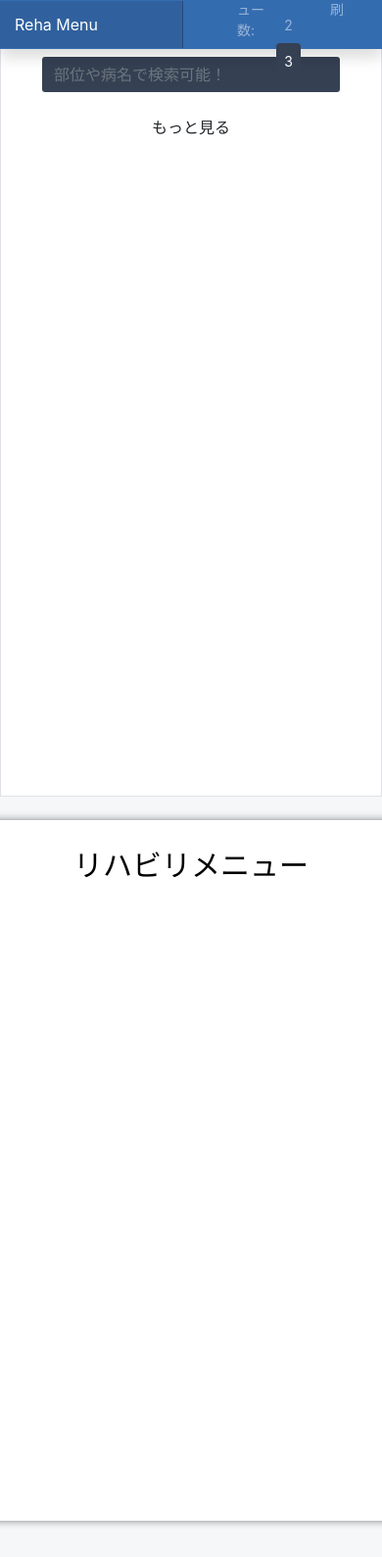
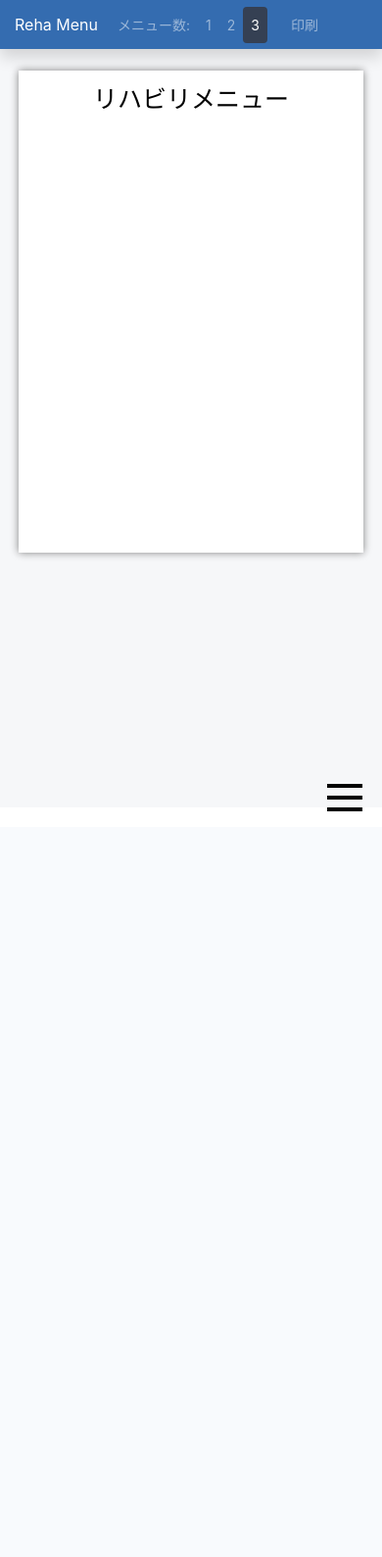
Before and after one commit to keisukeookuma/self-ex, a PHP site: page / in a window 390 px wide. Shown: the whole page at 98% size. After the commit the page ends 828 px from the top, so only its background shows below. Run offline with PHP 8.4, Linux system fonts and the light colour scheme; data that the repository does not hold is empty.

Commit message:
スマホデザイン対応

```diff
--- a/html/css/index.css
+++ b/html/css/index.css
@@ -72,8 +72,13 @@ body {
     padding-top: .75rem;
     padding-bottom: .75rem;
     font-size: 1rem;
-    background-color: rgba(20,20,31,.12);
-    box-shadow: inset -1px 0 0 rgba(0, 0, 0, .25);
+  }
+
+  @media (min-width: 670px) {
+    .navbar-brand{
+      background-color: rgba(20,20,31,.12);
+      box-shadow: inset -1px 0 0 rgba(0, 0, 0, .25);
+    }
   }
 
   .navbar-brand a{
@@ -112,17 +117,6 @@ body {
   .height-38 {
     height: 38px;
     width: 130px;
-  }
-  #preview {
-    /* background-image: url(../img/back.jpg); */
-    background-size: contain;
-    background-color: white;
-    color: black;
-    height: 715px;
-    width: 525px;
-    min-width: 500px;
-    box-shadow: 0 0 8px gray;
-    font-size: 20px;
   }
 
   nav {
@@ -217,6 +211,30 @@ body {
   color: gray;
 }
 
+#preview {
+  /* background-image: url(../img/back.jpg); */
+  background-size: contain;
+  background-color: white;
+  color: black;
+  height: 715px;
+  width: 525px;
+  min-width: 525px;
+  box-shadow: 0 0 8px gray;
+  font-size: 20px;
+  padding: 1.5rem;
+}
+
+/* スマホとタブレットは同じサイズ */
+@media (max-width: 1000px){
+  #preview{
+    height: 492px;
+    width: 352px;
+    min-width: 352px;
+    padding: 0.25rem;
+  }
+}
+
+
 #preview .position-top-right {
   position: absolute;
   right: 0;
@@ -245,7 +263,15 @@ body {
 }
 
 #preview .contents2 ol{
-  font-size: 16px;
+  font-size: 14px;
+}
+
+#preview .contents2 ol{
+  padding-left: 50px;
+}
+
+#preview .contents1 {
+  margin-top: 48px;
 }
 
 #preview .contents1 img{
@@ -271,6 +297,166 @@ pre {
   border: none;
 }
 
+.search-item-height{
+  width:100%;
+  height: 85vh;
+}
+
+/* ハンバーガーメニュー */
+@media (max-width: 670px) {
+  .hamburger-menu {
+    width: 100%;
+    display: flex;
+    flex-wrap: wrap;
+    justify-content: flex-end;
+    align-items: center;
+    height: 60px;
+    padding: 0 20px;
+    position: fixed;
+    bottom: 0;
+    left: 0;
+    z-index: 2;
+    box-sizing: border-box;
+  }
+
+  .menu-trigger {
+    display: inline-block;
+    position: relative;
+    width: 36px;
+    height: 28px;
+    vertical-align: middle;
+    cursor: pointer;
+  }
+  .menu-trigger span {
+    display: inline-block;
+    box-sizing: border-box;
+    position: absolute;
+    left: 0;
+    width: 100%;
+    height: 4px;
+    background-color: #000;
+    transition: all .5s .2s;
+  }
+  .menu-trigger.active span {
+    background-color: #fff;
+  }
+  .menu-trigger span:nth-of-type(1) {
+    top: 0;
+  }
+  .menu-trigger.active span:nth-of-type(1) {
+    transform: translateY(12px) rotate(-45deg);
+  }
+  .menu-trigger span:nth-of-type(2) {
+    top: 12px;
+  }
+  .menu-trigger.active span:nth-of-type(2) {
+    opacity: 0;
+  }
+  .menu-trigger span:nth-of-type(3) {
+    bottom: 0;
+  }
+  .menu-trigger.active span:nth-of-type(3) {
+    transform: translateY(-12px) rotate(45deg);
+  }
+
+  .hamburger-nav {
+    width: 100%;
+    height: 80%;
+    background-color: rgba(0, 0, 0, 0.7);
+    color: #fff;
+    text-align: center;
+    display: none;
+    position: fixed;
+    bottom: 0;
+    left: 0;
+    z-index: 1;
+    padding-bottom: 60px;
+  }
+
+  /* スマホサイズの色調整 */
+  .item-sample p, .btn, .template a{
+    color: #fff;
+  }
+
+  .form-control-dark, .form-bg {
+    background-color: #fff;
+  }
+
+/* スクロールの調整 */
+  .search-item-height {
+    height: 40vh;
+  }
+
+/* 　previewの調整 */
+  #preview h1{
+    font-size: 25px;
+    margin-top: 10px;
+  }
+
+  .contents3 img{
+    max-width: 140px;
+    max-height: 106px;
+  }
+
+  .contents3 p{
+    font-size: 17px;
+  }
+
+  .contents3 ol {
+    font-size: 10px;
+    padding: 0 0 0 20px;
+  }
+
+  #preview .contents3 .position-top-right {
+    font-size: 12px;
+  }
+
+  #preview .contents2 img{
+    max-width: 170px;
+    max-height: 128px;
+  }
+
+  #preview .contents2 p{
+    font-size: 19px;
+  }
+
+  #preview .contents2 .position-top-right {
+    font-size: 12px;
+  }
+
+  #preview .contents2 ol{
+    font-size: 10px;
+  }
+
+  #preview .contents2 ol {
+    padding-left: 40px;
+  }
+
+  #preview .contents1 img{
+    max-width: 250px;
+    max-height: 300px;
+  }
+
+  #preview .contents1 p{
+    font-size: 22px;
+  }
+
+  #preview .contents1 ol{
+    font-size: 1.06em;
+  }
+
+  #preview .contents1 ol {
+    padding-left: 30px;
+  }
+
+  #preview .contents1 .position-top-right {
+    font-size: 14px;
+  }
+
+  #preview .contents1 {
+    margin-top: 35px;
+  }
+}
 
   @media print{
     .noprint {
@@ -326,7 +512,7 @@ pre {
       padding-bottom: 0px;
     }
     .print-preview .contents2 ol{
-      font-size: 41px;
+      font-size: 38px;
       padding-left: 80px;
     }
 
--- a/html/index.php
+++ b/html/index.php
@@ -9,10 +9,10 @@
 </head>
 <body>
 <nav class="navbar navbar-dark fixed-top flex-md-nowrap p-0 shadow navbar-expand">
-  <div class="col-md-5 navbar-brand">
+  <div class="col-2 col-md-5 navbar-brand">
     <a class="mr-0 " href="top.php">Reha Menu</a>
   </div>
-  <div class="col-md-7">
+  <div class="col-10 col-md-7">
     <ul class="navbar-nav px-3">
         <li class="menu-change d-flex">
             <p class="nav-link m-0">メニュー数:</p>
@@ -36,7 +36,8 @@
 </nav>
 <div class="container-fluid noprint">
     <div class="row pt-5">
-        <nav-side class="col-md-1 d-none d-md-block pt-2 px-0">
+        <div class="hamburger-nav col-md-5">
+            <nav-side class="col-md-3 d-md-block pt-2 px-0">
                 <div class="nav nav-pills" id="v-pills-tab" role="tablist" aria-orientation="vertical">
                     <a class="nav-link active nav-a-size px-0 text-center m-auto" data-toggle="pill" href="#v-pills-original" role="tab" aria-controls="v-pills-original" aria-selected="true">
                         <svg class="bi bi-plus-square" width="2em" height="2em" viewBox="0 0 16 16" fill="currentColor" xmlns="http://www.w3.org/2000/svg">
@@ -77,13 +78,13 @@
                     </a>
                 </div>
             </nav-side>
-        <div class="col-md-4 pt-2 px-4 border overflow-auto">
+            <div class="hamburger-item-choice col-md-9 d-md-block pt-2 px-4 overflow-auto">
                 <div class="tab-content" id="v-pills-tabContent">
                     <div class="tab-pane fade show active" id="v-pills-original" role="tabpanel" aria-labelledby="v-pills-original-tab">
                         <div class="search mx-auto">
-                        <input class="search-form form-control form-control-dark  text-light form-bg" type="text" placeholder="部位や病名で検索可能！" aria-label="検索">
+                            <input class="search-form form-control form-bg" type="text" placeholder="部位や病名で検索可能！" aria-label="検索">
                         </div>
-                    <div class="overflow-auto" style="width:100%; height: 85vh;">
+                        <div class="overflow-auto search-item-height">
                         <!-- <div class="overflow-auto" style="width:100%; height: 620px;"> -->
                             <ul id="all_show_result" class="d-flex flex-wrap justify-content-around"></ul>
                             <div class="view_more text-center mb-1"><button class='btn'>もっと見る</button></div>
@@ -126,23 +127,31 @@
                     </div>
                 </div>
             </div>
+        </div>
         <main role="main" class="col-md-7 ml-sm-auto pt-2 px-0 ">
             <div class="overflow-auto" style="width:100%; height: 91vh;">
             <!-- <div class="overflow-auto" style="width:100%; height: 662vh;"> -->
                 <div class="container a">
                     <div class="tab-content p-3 d-flex justify-content-center">
-                        <div id="preview" class="tab-pane fade show active m-0 p-4">
-                            <h1 class="m-1 text-center" contentEditable="true">リハビリメニュー</h1>
+                        <div id="preview" class="tab-pane fade show active m-0">
+                            <h1 class="text-center" contentEditable="true">リハビリメニュー</h1>
                         </div>
                     </div>
                 </div>
             </div>
         </main>
     </div>
+    <div class="hamburger-menu">
+        <div class="menu-trigger" href="#">
+          <span></span>
+          <span></span>
+          <span></span>
+        </div>
+    </div>
 </div>
 <div class="print-preview"></div>
-
 <script src="https://ajax.googleapis.com/ajax/libs/jquery/3.4.1/jquery.min.js"></script>
+<!-- <script src="https://code.jquery.com/jquery-3.5.1.min.js" integrity="sha256-9/aliU8dGd2tb6OSsuzixeV4y/faTqgFtohetphbbj0=" crossorigin="anonymous"></script> -->
 <script>
   window.jQuery || document.write('<script src="./js/jquery-3.5.0.min.js"><\/script>')
 </script>
@@ -150,6 +159,41 @@
 <script src="https://stackpath.bootstrapcdn.com/bootstrap/4.4.1/js/bootstrap.min.js" integrity="sha384-wfSDF2E50Y2D1uUdj0O3uMBJnjuUD4Ih7YwaYd1iqfktj0Uod8GCExl3Og8ifwB6" crossorigin="anonymous"></script>
 <script src=js/index_function.js></script>
 <script src="js/index.js"></script>
+<script>
+    $('.menu-trigger').on('click',function(){
+        if($(this).hasClass('active')){
+          $(this).removeClass('active');
+          $('.hamburger-nav').slideUp();
+        //   $('.hamburger-item-choice').slideUp();
+        } else {
+          $(this).addClass('active');
+          $('.hamburger-nav').slideDown();
+        //   $('.hamburger-item-choice').slideDown();
+        }
+    });
 
+    $(function(){
+        var x = $(window).width();
+        var y = 640;
+        if (x > y) {
+            $('.hamburger-nav').addClass('row');
+            $('.search-form').addClass('form-control-dark').addClass('text-light');
+        }
+    });
+
+    $(window).resize(function(){
+        //windowの幅をxに代入
+        var x = $(window).width();
+        //windowの分岐幅をyに代入
+        var y = 640;
+        if (x > y) {
+            $('.hamburger-nav').addClass('row');
+            $('.search-form').addClass('form-control-dark').addClass('text-light');
+        }else{
+            $('.hamburger-nav').removeClass('row');
+            $('.search-form').addClass('form-control-dark').addClass('text-light');
+        }
+    });
+</script>
 </body>
 </html>
--- a/html/js/index.js
+++ b/html/js/index.js
@@ -40,7 +40,7 @@ $(function(){
     getAllData($(this).val(), offset);
   });
 
-  //view moreの追加
+  // view moreの追加
   $('.view_more').click(function(){
     console.log($(".item-sample").length)
     offset = $(".item-sample").length;
@@ -54,6 +54,7 @@ $(function(){
     var templateSearch = $(this).children().html();
     getTemplateData(templateSearch);
   });
+
 
 
   //ajax
@@ -94,9 +95,9 @@ $(function(){
           }else if(contentsCount === 2){
             item.addClass("contents2");
             //item.find(".position-top-right").css({"top": "20px","font-size":"17px"});
-            item.find(".item-img").addClass("mt-3");
+            // item.find(".item-img").addClass("mt-3");
           }else if(contentsCount === 1){
-            item.addClass("contents1 mt-5");
+            item.addClass("contents1");
             item.find(".position-top-right").css({"top": "30px","font-size":"17px"});
             item.find(".item-img").addClass("mt-3");
           }
@@ -149,7 +150,7 @@ $(function(){
             item.find(".position-top-right").css({"top": "20px","font-size":"17px"});
             item.find(".item-img").addClass("mt-3");
           }else if(contentsCount === 1){
-            item.addClass("contents1 mt-5");
+            item.addClass("contents1");
             item.find(".position-top-right").css({"top": "30px","font-size":"17px"});
             item.find(".item-img").addClass("mt-3");
           }
--- a/html/top.php
+++ b/html/top.php
@@ -103,8 +103,7 @@
       <p class="m-0 text-center text-white small">Copyright © Your Website 2019</p>
     </div>
   </footer>
-  <script src="https://code.jquery.com/jquery-3.4.1.min.js" integrity="sha256-CSXorXvZcTkaix6Yvo6HppcZGetbYMGWSFlBw8HfCJo=" crossorigin="anonymous"></script>
-<!-- <script src="https://cdnjs.cloudflare.com/ajax/libs/jquery/3.5.0/jquery.min.js"></script> -->
+  <script src="https://code.jquery.com/jquery-3.5.1.min.js" integrity="sha256-9/aliU8dGd2tb6OSsuzixeV4y/faTqgFtohetphbbj0=" crossorigin="anonymous"></script>
 <script>
   window.jQuery || document.write('<script src="./js/jquery-3.5.0.min.js"><\/script>')
 </script>
```
Lines whose indentation alone changed are shown as unchanged.
